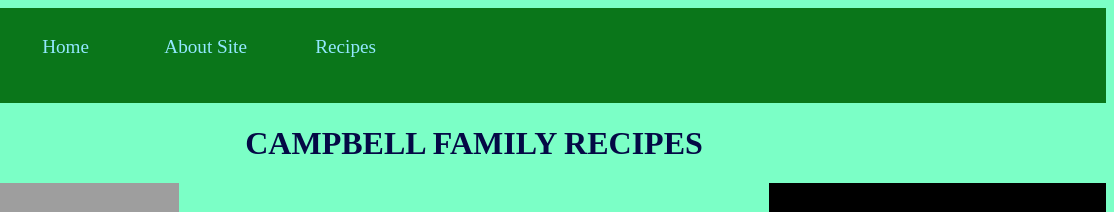
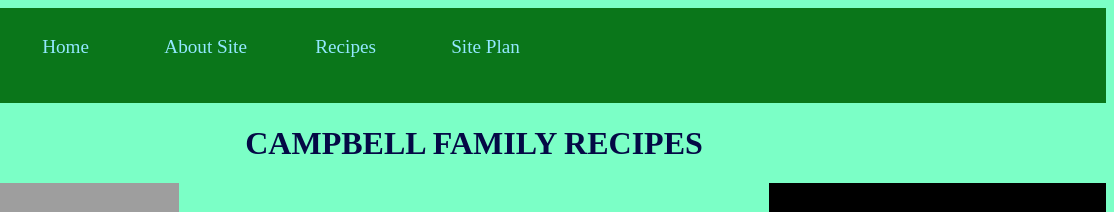
Before and after one commit to lukecc25/recipe_site, a plain HTML site: page index.html in a window 1280 px wide. Shown: the top 212 px of the page, 166-1280 px from the left. Drawn offline with Linux system fonts and the light colour scheme; grey boxes are pictures that could not be loaded.

Commit message:
added link on home page

```diff
--- a/index.html
+++ b/index.html
@@ -13,6 +13,7 @@
             <a href="index.html">Home</a>
             <a href="about_site.html">About Site</a>
             <a href="recipes.html">Recipes</a>
+            <a href="site-plan.html">Site Plan</a>
         </nav>
         <h1 class="title">CAMPBELL FAMILY RECIPES</h1>
 
```
